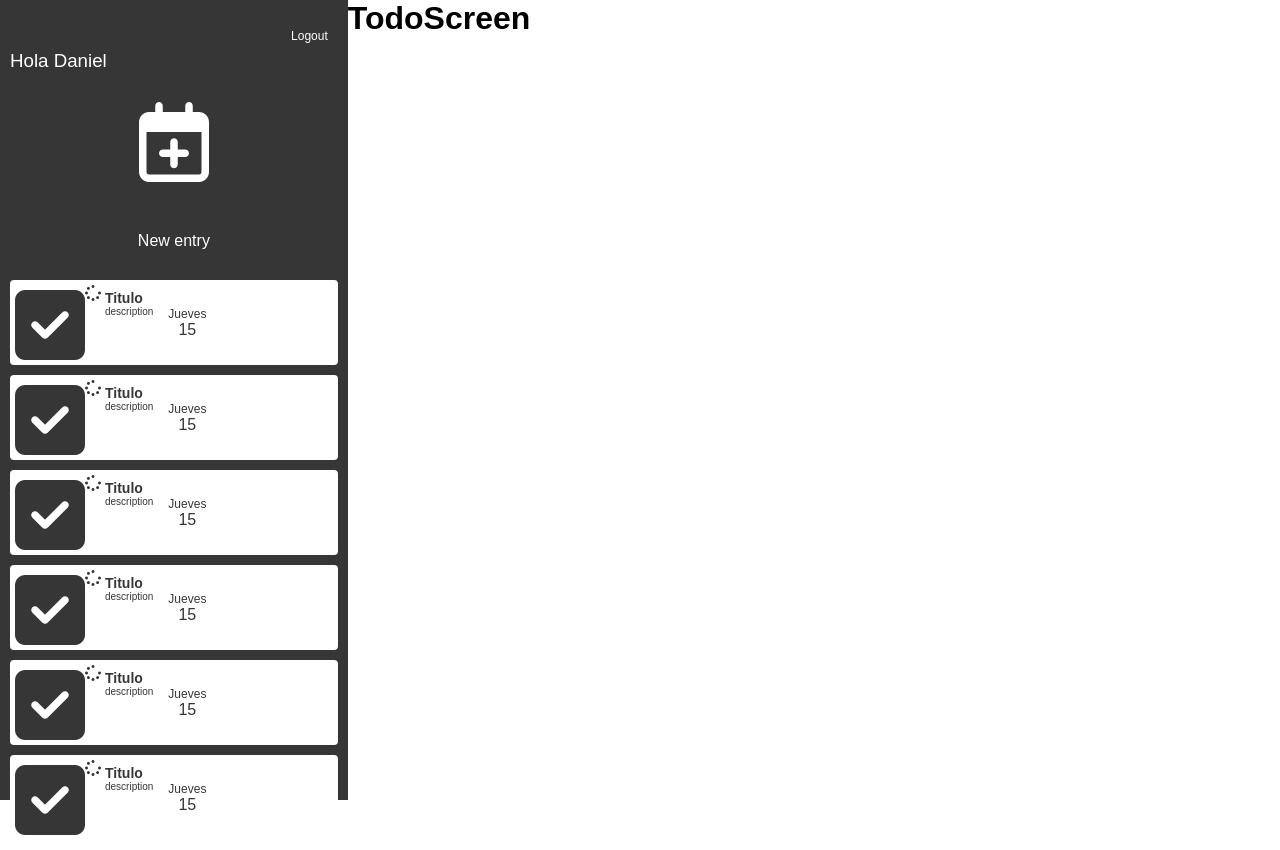
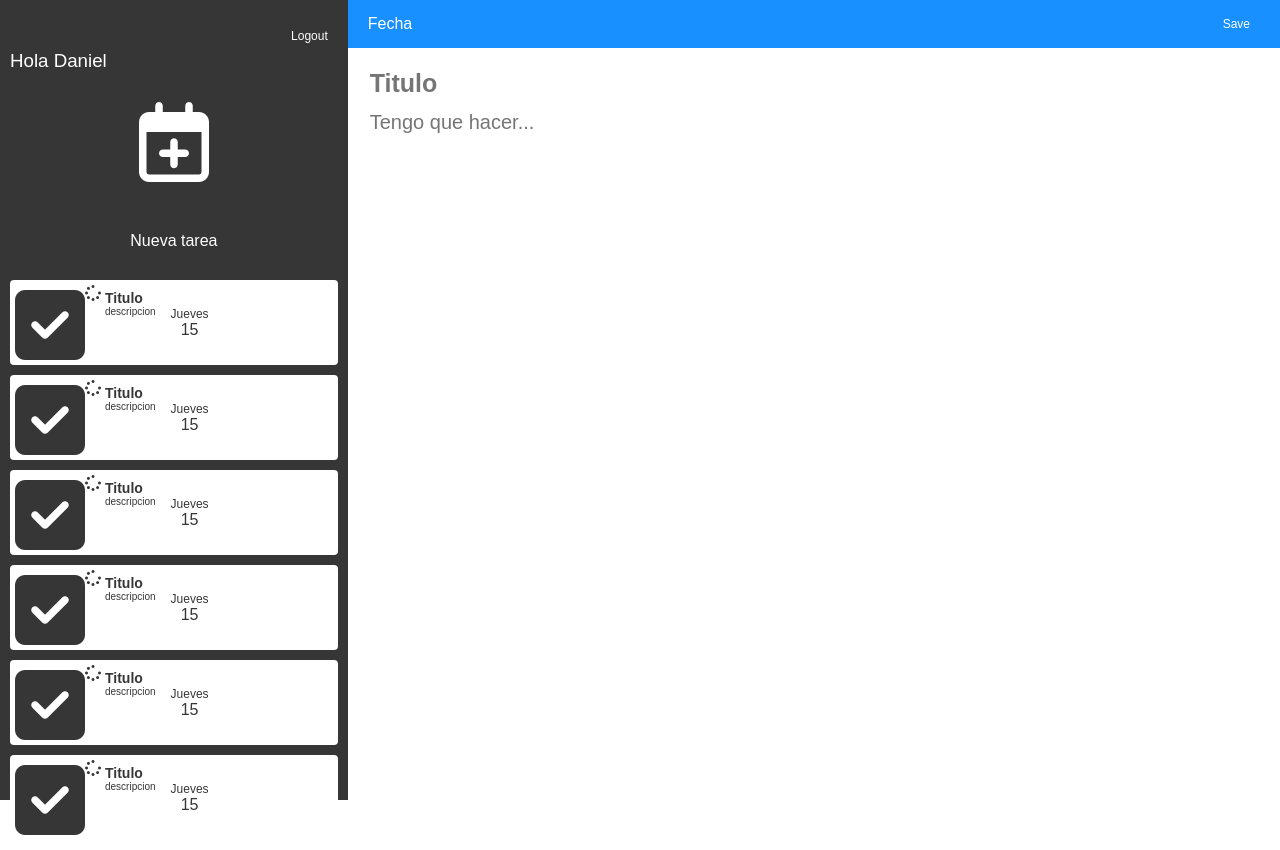
Before and after one commit to danielislas3/to-do-list-React, a React app in the folder frontend/: page / in a window 1280 px wide. Built offline with nearby package versions, Linux system fonts and the light colour scheme.

Commit message:
front basico

```diff
--- /dev/null
+++ b/frontend/src/components/notes/NoteScreen.js
@@ -0,0 +1,14 @@
+import React from 'react'
+import { NotesAppBar } from './NotesAppBar'
+
+export const NoteScreen = () => {
+  return (
+    <div className="notes_main-contet">
+      <NotesAppBar />
+      <div className="notes__content">
+        <input className="notes__title-input" type="text" placeholder="Titulo" name="title" />
+        <textarea className="notes__textarea" name="description" placeholder="Tengo que hacer..." cols="30" rows="10"></textarea>
+      </div>
+    </div>
+  )
+}
--- /dev/null
+++ b/frontend/src/components/notes/NotesAppBar.js
@@ -0,0 +1,13 @@
+import React from 'react'
+
+export const NotesAppBar = () => {
+  return (
+    <div className="notes__appbar">
+      <span>Fecha</span>
+      <div>
+        <button className="btn">Save</button>
+      </div>
+
+    </div>
+  )
+}
--- /dev/null
+++ b/frontend/src/components/todo/NothingSelected.js
@@ -0,0 +1,14 @@
+import React from 'react'
+
+export const NothingSelected = () => {
+  return (
+    <div className="nothing">
+      <p>
+        Selecciona una tarea
+         <br />
+        o crea una nueva
+      </p>
+      <i class="fas fa-award fa-8x mt-5"></i>
+    </div>
+  )
+}
--- a/frontend/src/components/todo/Sidebar.js
+++ b/frontend/src/components/todo/Sidebar.js
@@ -12,7 +12,7 @@
       </div>
       <div className="todo__new-entry">
         <i className="far fa-calendar-plus fa-5x"></i>
-        <p className="mt-5">New entry</p>
+        <p className="mt-5">Nueva tarea</p>
       </div>
       <TodoEntries/>
     </aside>
--- a/frontend/src/components/todo/TodoEntry.js
+++ b/frontend/src/components/todo/TodoEntry.js
@@ -9,7 +9,7 @@
       </div>
       <div className="todo__entry-body">
         <p className="todo__entry-title">Titulo</p>
-        <p className="todo__entry-content ">description</p>
+        <p className="todo__entry-content ">descripcion</p>
 
       </div>
       <div className="todo__entry-date-box">
--- a/frontend/src/components/todo/TodoScreen.js
+++ b/frontend/src/components/todo/TodoScreen.js
@@ -1,4 +1,6 @@
 import React from 'react'
+import { NoteScreen } from '../notes/NoteScreen'
+import { NothingSelected } from './NothingSelected'
 import { Sidebar } from './Sidebar'
 
 export const TodoScreen = () => {
@@ -8,7 +10,8 @@
       <Sidebar />
       <main>
 
-        <h1>TodoScreen</h1>
+        {/* <NothingSelected/> */}
+        <NoteScreen/>
       </main>
 
     </div>
--- a/frontend/src/styles/base/_base.scss
+++ b/frontend/src/styles/base/_base.scss
@@ -45,3 +45,16 @@
 .pointer {
   cursor: pointer;
 }
+.nothing {
+  align-items: center;
+  background-color: $primary;
+  color: white;
+  display: flex;
+  flex-direction: column;
+  justify-content: center;
+  height: 100vh;
+  font-size: 30px;
+  p {
+    text-align: center;
+  }
+}
--- /dev/null
+++ b/frontend/src/styles/components/_notes.scss
@@ -0,0 +1,47 @@
+.notes__main-content {
+    display: flex;
+    flex-direction: column;
+    height: 100%;
+}
+
+
+.notes__appbar {
+    align-items: center;
+    background-color: $primary;
+    color: white;
+    display: flex;
+    justify-content: space-between;
+    padding: 10px 20px 10px 20px;
+}
+
+
+.notes__content {
+    display: flex;
+    flex-direction: column;
+    height: 100%;
+    padding: 20px;
+}
+
+
+.notes__title-input, .notes__textarea {
+    border: none;
+
+    &:focus{
+        outline: none;
+    }
+}
+
+.notes__title-input {
+    color: $dark-grey;
+    font-size: 25px;
+    font-weight: 700;
+    margin-bottom: 10px;
+}
+
+.notes__textarea {
+    border: none;
+    color: $dark-grey;
+    font-size: 20px;
+    flex: 1 1 auto;
+    resize: none;
+}
--- a/frontend/src/styles/styles.scss
+++ b/frontend/src/styles/styles.scss
@@ -3,3 +3,4 @@
 @import './components/auth';
 @import './components/buttons';
 @import './components/todo';
+@import './components/notes'
```
Also changed, not shown: 1 other file.
